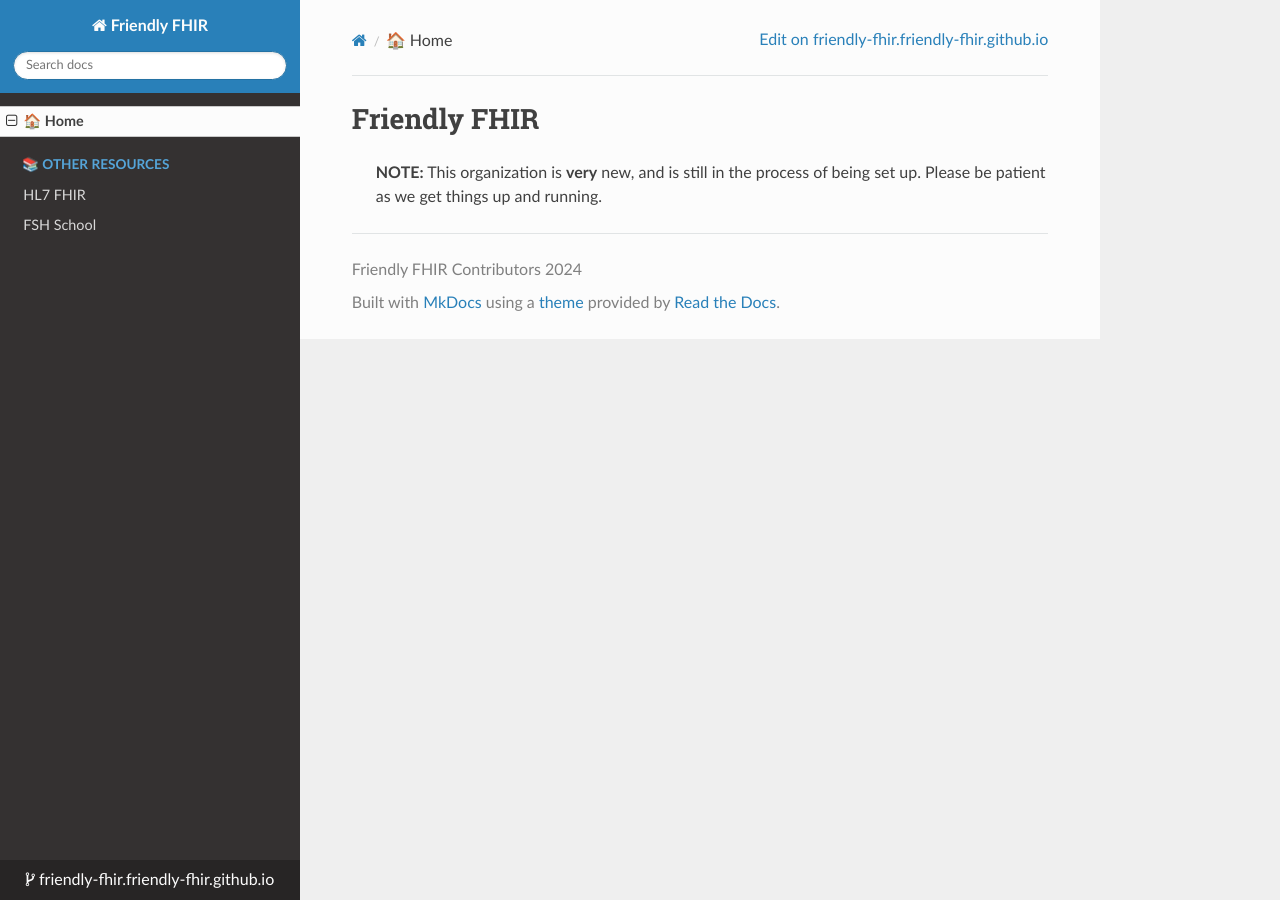
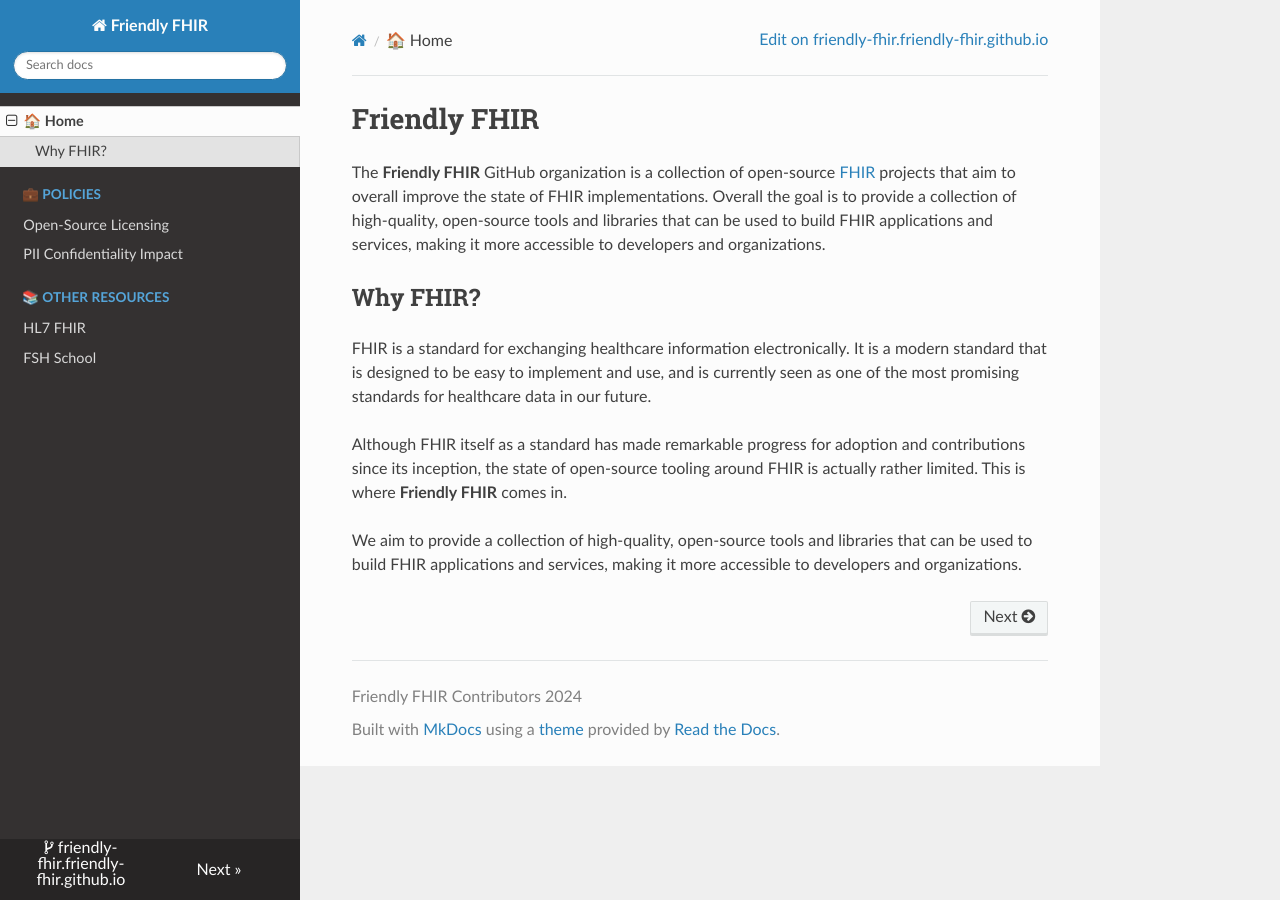
Before and after one commit to friendly-fhir/friendly-fhir.github.io, an MkDocs documentation site: the page built from docs/index.md, in a window 1280 px wide. Built offline with MkDocs 1.6.1, drawn with Linux system fonts in a browser that asks for light colours; nearby versions of some CDN libraries.

Commit message:
Add documentation for policies

```diff
--- a/docs/index.md
+++ b/docs/index.md
@@ -1,4 +1,24 @@
 # Friendly FHIR
 
-> **NOTE:** This organization is **very** new, and is still in the process of
-> being set up. Please be patient as we get things up and running.
+The **Friendly FHIR** GitHub organization is a collection of open-source [FHIR]
+projects that aim to overall improve the state of FHIR implementations. Overall
+the goal is to provide a collection of high-quality, open-source tools and
+libraries that can be used to build FHIR applications and services, making it
+more accessible to developers and organizations.
+
+## Why FHIR?
+
+FHIR is a standard for exchanging healthcare information electronically. It is
+a modern standard that is designed to be easy to implement and use, and is
+currently seen as one of the most promising standards for healthcare data
+in our future.
+
+Although FHIR itself as a standard has made remarkable progress for adoption and
+contributions since its inception, the state of open-source tooling around FHIR
+is actually rather limited. This is where **Friendly FHIR** comes in.
+
+We aim to provide a collection of high-quality, open-source tools and libraries
+that can be used to build FHIR applications and services, making it more
+accessible to developers and organizations.
+
+[FHIR]: https://www.hl7.org/fhir/
--- a/mkdocs.yaml
+++ b/mkdocs.yaml
@@ -29,6 +29,9 @@ plugins:
 
 nav:
   - 🏠 Home: index.md
+  - 💼 Policies:
+    - Open-Source Licensing: policies/open-source-licensing.md
+    - PII Confidentiality Impact: policies/pii-confidentiality-impact.md
   - 📚 Other Resources:
       - HL7 FHIR: https://www.hl7.org/fhir/
       - FSH School: https://fshschool.org/
```
Also changed, not shown: docs/policies/open-source-licensing.md (added, +43 -0 lines), docs/policies/pii-confidentiality-impact.md (added, +72 -0 lines), docs/policies/osi-approved-300x350.png (added).
